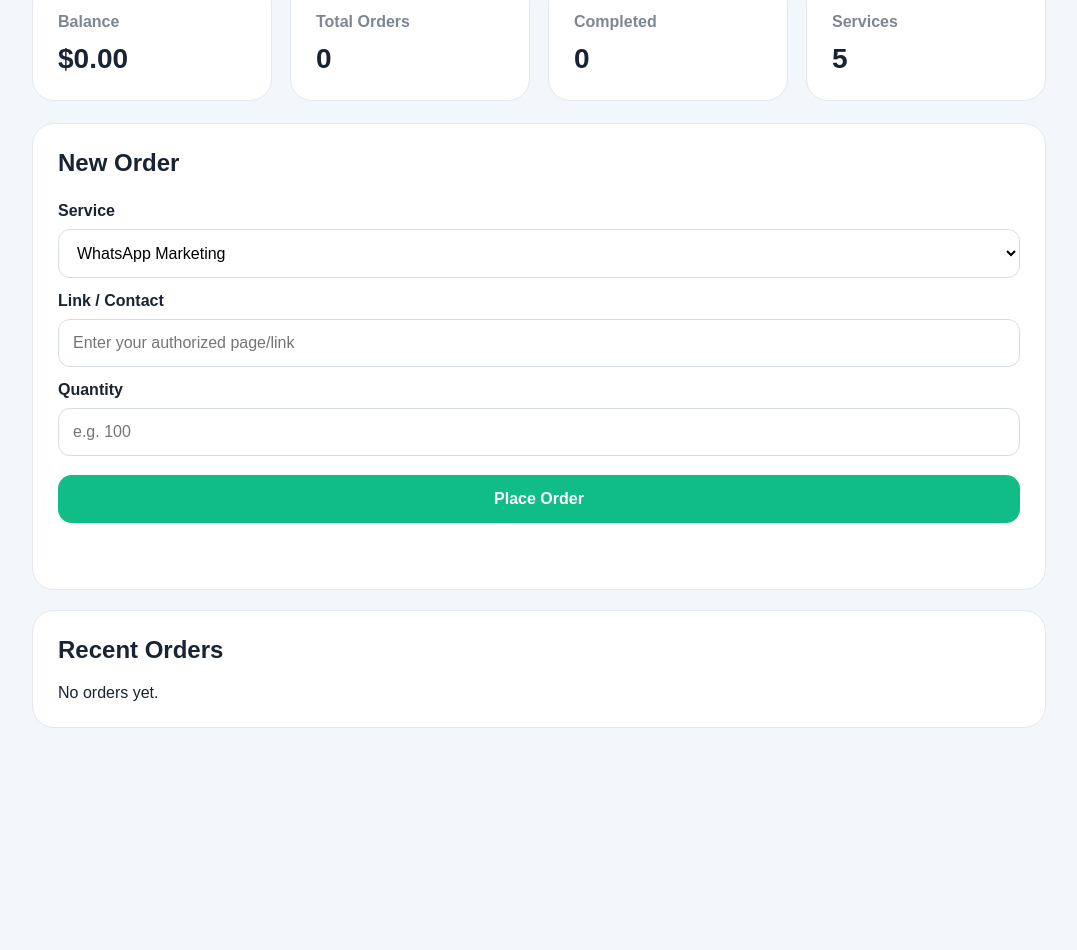
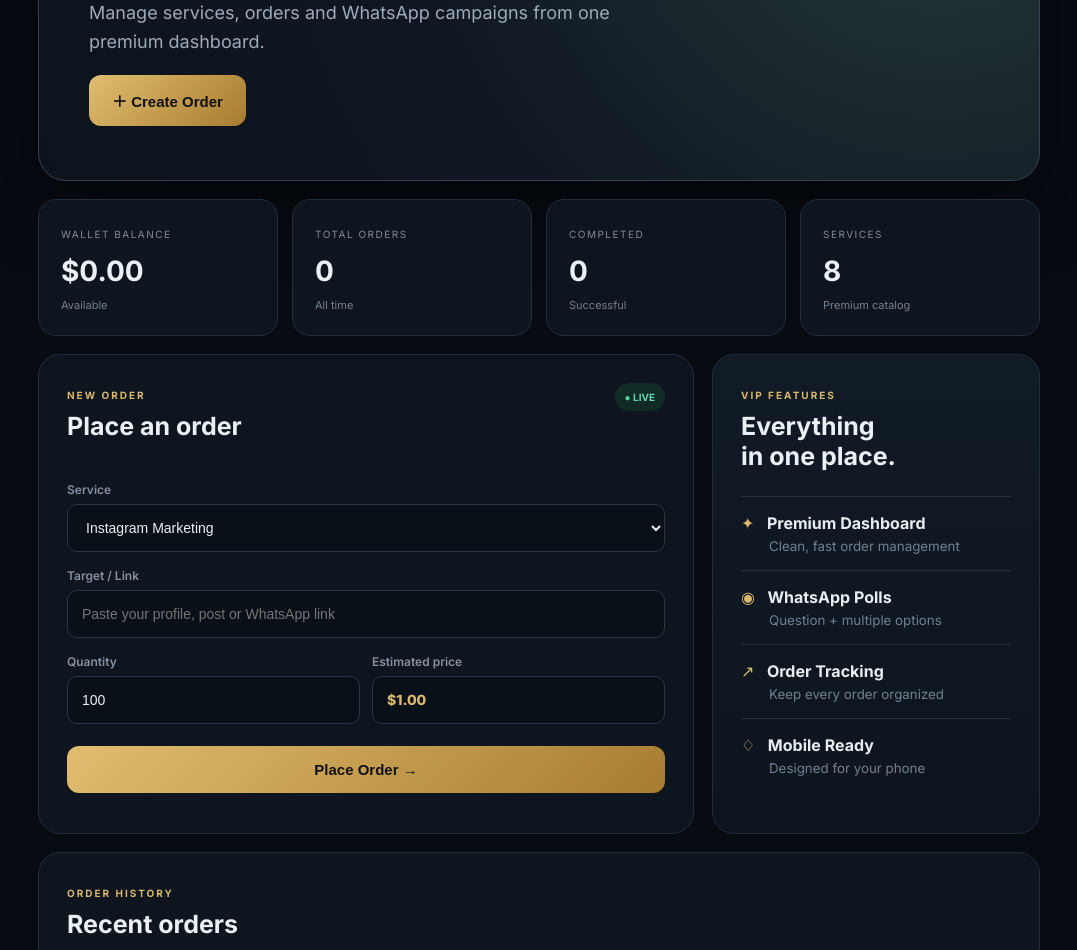
Before and after one commit to chAsadullah1238/asad-smm-pannel-, a plain HTML site: page index.html in a window 1280 px wide. Shown: the part 345-1295 px from the top of the page, without its empty margins (101-1178 px from the left). Before the commit the page ends 1121 px from the top, so only its background shows below. Drawn offline with Linux system fonts and the light colour scheme.

Commit message:
Add files via upload

```diff
--- a/index.html
+++ b/index.html
@@ -1,28 +1,126 @@
 <!doctype html>
-<html lang="en"><head>
-<meta charset="utf-8"><meta name="viewport" content="width=device-width,initial-scale=1">
-<title>Asad SMM Panel</title><link rel="stylesheet" href="style.css">
-</head><body>
-<header><b>ASAD SMM</b><span>Working Demo</span></header><main>
-<section class="hero"><div><small>WELCOME BACK</small><h1>Grow your social presence</h1><p>Simple and professional order management.</p></div><button onclick="document.getElementById('order').scrollIntoView()">+ New Order</button></section>
+<html lang="en">
+<head>
+<meta charset="utf-8">
+<meta name="viewport" content="width=device-width,initial-scale=1">
+<title>ASAD SMM • VIP Panel</title>
+<link rel="stylesheet" href="style.css">
+</head>
+<body>
+<header>
+  <div class="logo"><span>✦</span> ASAD <b>SMM</b></div>
+  <div class="vip">VIP PANEL</div>
+</header>
+
+<main>
+<section class="welcome">
+  <div class="tag">PREMIUM EXPERIENCE</div>
+  <h1>Social growth,<br><em>made simple.</em></h1>
+  <p>Manage services, orders and WhatsApp campaigns from one premium dashboard.</p>
+  <button onclick="document.querySelector('#newOrder').scrollIntoView({behavior:'smooth'})">＋ Create Order</button>
+</section>
+
 <section class="stats">
-<div><label>Balance</label><strong>$0.00</strong></div><div><label>Total Orders</label><strong id="total">0</strong></div>
-<div><label>Completed</label><strong id="completed">0</strong></div><div><label>Services</label><strong>5</strong></div></section>
-<section id="order" class="card"><h2>New Order</h2>
-<form id="orderForm"><label>Service</label>
-<select id="service" required><option>WhatsApp Marketing</option><option>WhatsApp Poll / Survey</option><option>TikTok Marketing</option><option>Instagram Marketing</option><option>Facebook Marketing</option><option>Social Media Management</option></select>
-<label>Link / Contact</label><input id="link" placeholder="Enter your authorized page/link" required>
-<label>Quantity</label><input id="qty" type="number" min="1" placeholder="e.g. 100" required>
-<button class="primary" type="submit">Place Order</button><p id="msg"></p></form></section>
-<section class="card"><h2>Recent Orders</h2><div id="orders">No orders yet.</div></section>
+ <div><small>WALLET BALANCE</small><strong>$0.00</strong><i>Available</i></div>
+ <div><small>TOTAL ORDERS</small><strong id="orders">0</strong><i>All time</i></div>
+ <div><small>COMPLETED</small><strong id="completed">0</strong><i>Successful</i></div>
+ <div><small>SERVICES</small><strong>8</strong><i>Premium catalog</i></div>
+</section>
+
+<section class="layout">
+<div class="panel" id="newOrder">
+ <div class="title"><div><span>NEW ORDER</span><h2>Place an order</h2></div><b class="live">● LIVE</b></div>
+ <label>Service</label>
+ <select id="service" onchange="serviceChanged()">
+  <option>Instagram Marketing</option>
+  <option>Facebook Marketing</option>
+  <option>YouTube Marketing</option>
+  <option>TikTok Marketing</option>
+  <option>WhatsApp Marketing</option>
+  <option>WhatsApp Poll</option>
+  <option>WhatsApp Business Campaign</option>
+  <option>Social Media Management</option>
+ </select>
+
+ <div id="poll" class="poll hidden">
+  <label>Poll question</label><input id="question" placeholder="What should we choose?">
+  <label>Poll options</label>
+  <div id="pollOptions"></div>
+  <button class="add" onclick="addOption()">＋ Add option</button>
+ </div>
+
+ <label>Target / Link</label>
+ <input id="target" placeholder="Paste your profile, post or WhatsApp link">
+
+ <div class="two">
+  <div><label>Quantity</label><input id="qty" type="number" min="1" value="100"></div>
+  <div><label>Estimated price</label><div class="price" id="price">$1.00</div></div>
+ </div>
+ <button class="place" onclick="placeOrder()">Place Order →</button>
+ <p id="message"></p>
+</div>
+
+<aside class="panel side">
+ <span class="eyebrow">VIP FEATURES</span>
+ <h2>Everything<br>in one place.</h2>
+ <div class="feature">✦ <b>Premium Dashboard</b><small>Clean, fast order management</small></div>
+ <div class="feature">◉ <b>WhatsApp Polls</b><small>Question + multiple options</small></div>
+ <div class="feature">↗ <b>Order Tracking</b><small>Keep every order organized</small></div>
+ <div class="feature">♢ <b>Mobile Ready</b><small>Designed for your phone</small></div>
+</aside>
+</section>
+
+<section class="panel history">
+ <div class="title"><div><span>ORDER HISTORY</span><h2>Recent orders</h2></div></div>
+ <div id="history">No orders yet.</div>
+</section>
 </main>
+
+<footer>ASAD SMM • VIP EXPERIENCE</footer>
+
 <script>
-const KEY="asad_smm_orders"; let orders=JSON.parse(localStorage.getItem(KEY)||"[]");
-function render(){document.getElementById("total").textContent=orders.length;
-document.getElementById("completed").textContent=orders.filter(x=>x.status==="Completed").length;
-const box=document.getElementById("orders"); if(!orders.length){box.textContent="No orders yet.";return;}
-box.innerHTML=orders.map(x=>`<div class="order"><b>#${x.id}</b><br>${x.service}<br><small>${x.link} • Qty: ${x.qty}</small><br><span>${x.status}</span></div>`).join("");}
-document.getElementById("orderForm").addEventListener("submit",e=>{e.preventDefault();
-const id=Date.now().toString().slice(-8); const item={id,service:service.value,link:link.value.trim(),qty:qty.value,status:"Pending"};
-orders.unshift(item);localStorage.setItem(KEY,JSON.stringify(orders));render();msg.textContent="Order #"+id+" created successfully.";e.target.reset();}); render();
-</script></body></html>
+let opts=0;
+const orders=JSON.parse(localStorage.getItem("vipOrders")||"[]");
+function addOption(){
+ opts++;
+ const d=document.createElement("div"); d.className="opt";
+ d.innerHTML=`<input class="pollOpt" placeholder="Option ${opts}">`;
+ document.getElementById("pollOptions").appendChild(d);
+}
+function serviceChanged(){
+ const on=document.getElementById("service").value==="WhatsApp Poll";
+ document.getElementById("poll").classList.toggle("hidden",!on);
+ if(on&&opts===0){addOption();addOption();}
+}
+function updatePrice(){
+ const q=Number(document.getElementById("qty").value)||0;
+ document.getElementById("price").textContent="$"+(q/100).toFixed(2);
+}
+document.getElementById("qty").addEventListener("input",updatePrice);
+function placeOrder(){
+ const target=document.getElementById("target").value.trim();
+ const msg=document.getElementById("message");
+ if(!target){msg.textContent="Please enter a target or link.";msg.className="err";return;}
+ if(document.getElementById("service").value==="WhatsApp Poll"){
+   const q=document.getElementById("question").value.trim();
+   const o=[...document.querySelectorAll(".pollOpt")].map(x=>x.value.trim()).filter(Boolean);
+   if(!q||o.length<2){msg.textContent="Add a question and at least 2 poll options.";msg.className="err";return;}
+ }
+ orders.unshift({id:Date.now(),service:document.getElementById("service").value,target,qty:document.getElementById("qty").value,status:"Pending",time:new Date().toLocaleString()});
+ localStorage.setItem("vipOrders",JSON.stringify(orders));
+ msg.textContent="Order created successfully • Pending";msg.className="ok";
+ render(); update();
+}
+function update(){
+ document.getElementById("orders").textContent=orders.length;
+ document.getElementById("completed").textContent=orders.filter(x=>x.status==="Completed").length;
+}
+function render(){
+ const h=document.getElementById("history");
+ if(!orders.length){h.innerHTML='<div class="empty">No orders yet.</div>';return;}
+ h.innerHTML=orders.slice(0,10).map(x=>`<div class="order"><div><b>#${x.id}</b><br>${x.service}<small>${x.target} • Qty ${x.qty}<br>${x.time}</small></div><span>${x.status}</span></div>`).join("");
+}
+update();render();updatePrice();
+</script>
+</body>
+</html>
--- a/style.css
+++ b/style.css
@@ -1,12 +1,11 @@
-*{box-sizing:border-box}body{margin:0;background:#f3f6fa;color:#182333;font-family:Arial,sans-serif}
-header{height:64px;background:#101d25;color:white;padding:0 24px;display:flex;align-items:center;justify-content:space-between}
-header b{font-size:21px}header span{font-size:13px;color:#9de2c7}main{max-width:1050px;margin:auto;padding:28px 18px}
-.hero{background:linear-gradient(120deg,#14212b,#173b38);color:white;border-radius:28px;padding:38px;display:flex;align-items:center;justify-content:space-between;gap:20px}
-.hero small{color:#9de2c7;letter-spacing:3px}.hero h1{font-size:42px;margin:14px 0 8px}.hero p{color:#cbd5dc;font-size:18px}
-.hero button,.primary{border:0;border-radius:14px;background:#10bd87;color:white;padding:15px 22px;font-size:16px;font-weight:bold}
-.stats{display:grid;grid-template-columns:repeat(4,1fr);gap:18px;margin:22px 0}.stats div,.card{background:white;border:1px solid #e3e8ee;border-radius:22px;padding:25px}
-.stats label{display:block;color:#7d8794;margin-bottom:12px}.stats strong{font-size:28px}.card{margin-bottom:20px}h2{margin-top:0}
-form{display:grid;gap:9px}label{font-weight:bold;margin-top:5px}input,select{width:100%;padding:14px;border:1px solid #d6dde5;border-radius:12px;font-size:16px;background:white}
-.primary{margin-top:10px}.order{border:1px solid #e2e7ec;border-radius:14px;padding:14px;margin:10px 0}
-.order span{display:inline-block;margin-top:8px;background:#fff3cd;padding:5px 9px;border-radius:8px;font-size:13px}.order small{color:#687482}
-#msg{color:#09865f;font-weight:bold}@media(max-width:700px){.hero{display:block;padding:28px}.hero h1{font-size:34px}.hero button{margin-top:12px}.stats{grid-template-columns:1fr 1fr}}
+@import url('https://fonts.googleapis.com/css2?family=Inter:wght@400;500;600;700;800&display=swap');
+*{box-sizing:border-box}body{margin:0;background:#070b12;color:#eaf0f5;font-family:Inter,Arial,sans-serif}
+header{height:78px;border-bottom:1px solid #202a37;background:#090e16;display:flex;align-items:center;justify-content:space-between;padding:0 7%;position:sticky;top:0;z-index:5}
+.logo{font-size:21px;letter-spacing:1px}.logo span{color:#d9b76c}.logo b{color:#d9b76c}.vip{font-size:11px;letter-spacing:2px;color:#d9b76c;border:1px solid #6b5831;padding:8px 12px;border-radius:30px}
+main{max-width:1050px;margin:auto;padding:44px 24px}.welcome{padding:54px 50px;border:1px solid #354353;border-radius:28px;background:radial-gradient(circle at 90% 10%,#263b3a,#101722 55%,#0d131d);box-shadow:0 20px 70px #0008}
+.tag{color:#d9b76c;font-size:12px;letter-spacing:4px;font-weight:700}.welcome h1{font-size:55px;line-height:1.02;margin:20px 0}.welcome em{font-style:normal;color:#d9b76c}.welcome p{color:#9eabb9;max-width:600px;font-size:18px;line-height:1.6}.welcome button,.place{border:0;background:linear-gradient(135deg,#e0bd70,#a87c30);color:#111;font-weight:800;padding:15px 23px;border-radius:12px;cursor:pointer;font-size:15px}
+.stats{display:grid;grid-template-columns:repeat(4,1fr);gap:14px;margin:18px 0}.stats>div{background:#0e151f;border:1px solid #222d3b;border-radius:18px;padding:22px}.stats small{color:#7e8b9b;font-size:10px;letter-spacing:1.5px}.stats strong{display:block;font-size:28px;margin:12px 0 5px}.stats i{font-size:11px;color:#718091;font-style:normal}
+.layout{display:grid;grid-template-columns:2fr 1fr;gap:18px}.panel{background:#0e151f;border:1px solid #222d3b;border-radius:22px;padding:28px}.title{display:flex;justify-content:space-between;align-items:start}.title span,.eyebrow{font-size:10px;letter-spacing:2px;color:#d9b76c;font-weight:700}.title h2,.side h2{margin:8px 0 25px;font-size:25px}.live{font-size:10px;color:#65d4aa;background:#102a25;padding:8px 10px;border-radius:20px}.live:first-letter{color:#56d29e}
+label{display:block;color:#8592a2;font-size:12px;font-weight:600;margin:16px 0 7px}input,select,.price{width:100%;height:48px;background:#0a1018;border:1px solid #2a3645;border-radius:10px;color:#eaf0f5;padding:0 14px;font-size:14px}.price{display:flex;align-items:center;color:#d9b76c;font-weight:800}.two{display:grid;grid-template-columns:1fr 1fr;gap:12px}.place{width:100%;margin-top:22px}.add{background:transparent;color:#d9b76c;border:1px dashed #5c4c2f;border-radius:9px;padding:9px 12px;margin-top:8px}.hidden{display:none}#message{font-size:12px}.ok{color:#69d5ad}.err{color:#ff8f8f}
+.side{background:linear-gradient(180deg,#111b25,#0d141e)}.feature{border-top:1px solid #273240;padding:16px 0;color:#d9b76c}.feature b{color:#e8edf2;margin-left:8px}.feature small{display:block;color:#718091;margin:5px 0 0 28px}.history{margin-top:18px}.order{display:flex;justify-content:space-between;gap:15px;border-top:1px solid #222d3b;padding:17px 0;font-size:13px}.order small{display:block;color:#718091;line-height:1.6;margin-top:5px}.order span{color:#d9b76c}.empty{color:#718091;padding:12px 0}footer{text-align:center;color:#566272;font-size:10px;letter-spacing:2px;padding:25px}
+@media(max-width:760px){header{padding:0 24px}.welcome{padding:38px 28px}.welcome h1{font-size:43px}.stats{grid-template-columns:1fr 1fr}.layout{grid-template-columns:1fr}.side{display:none}main{padding:28px 16px}.panel{padding:23px}.two{grid-template-columns:1fr}.stats>div{padding:18px}}
```
